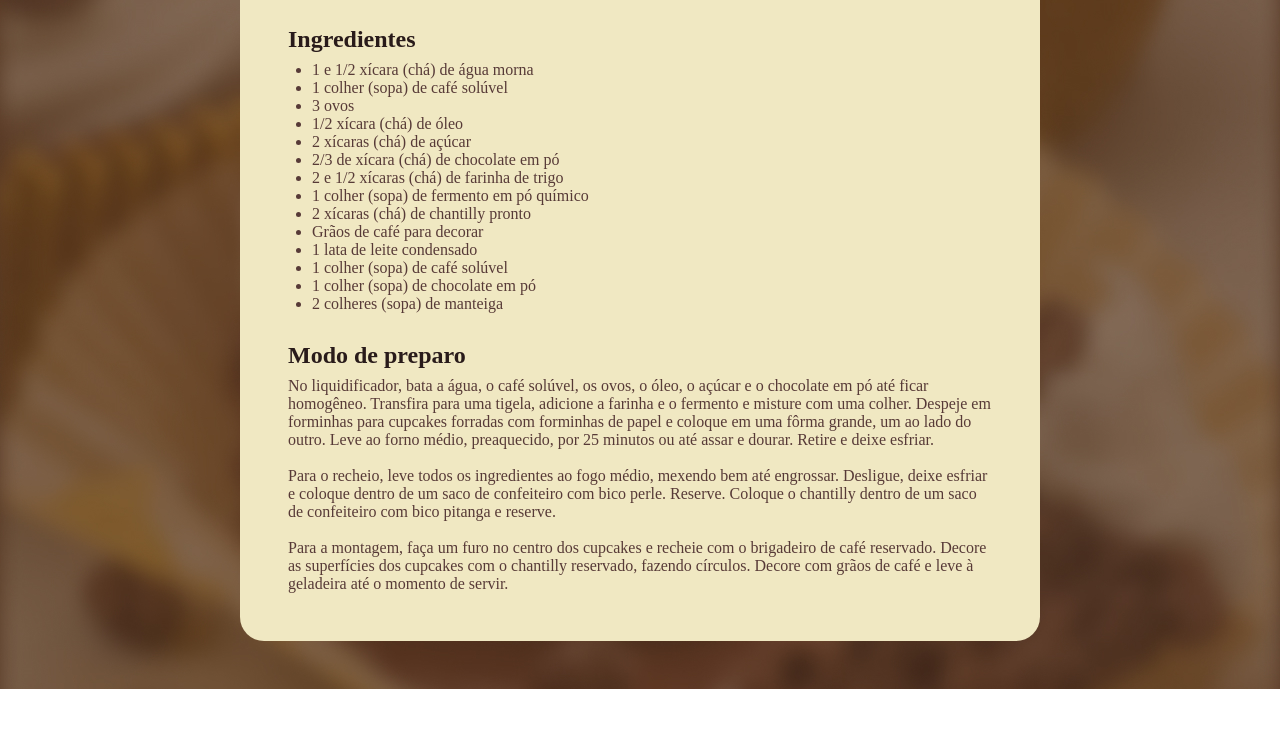
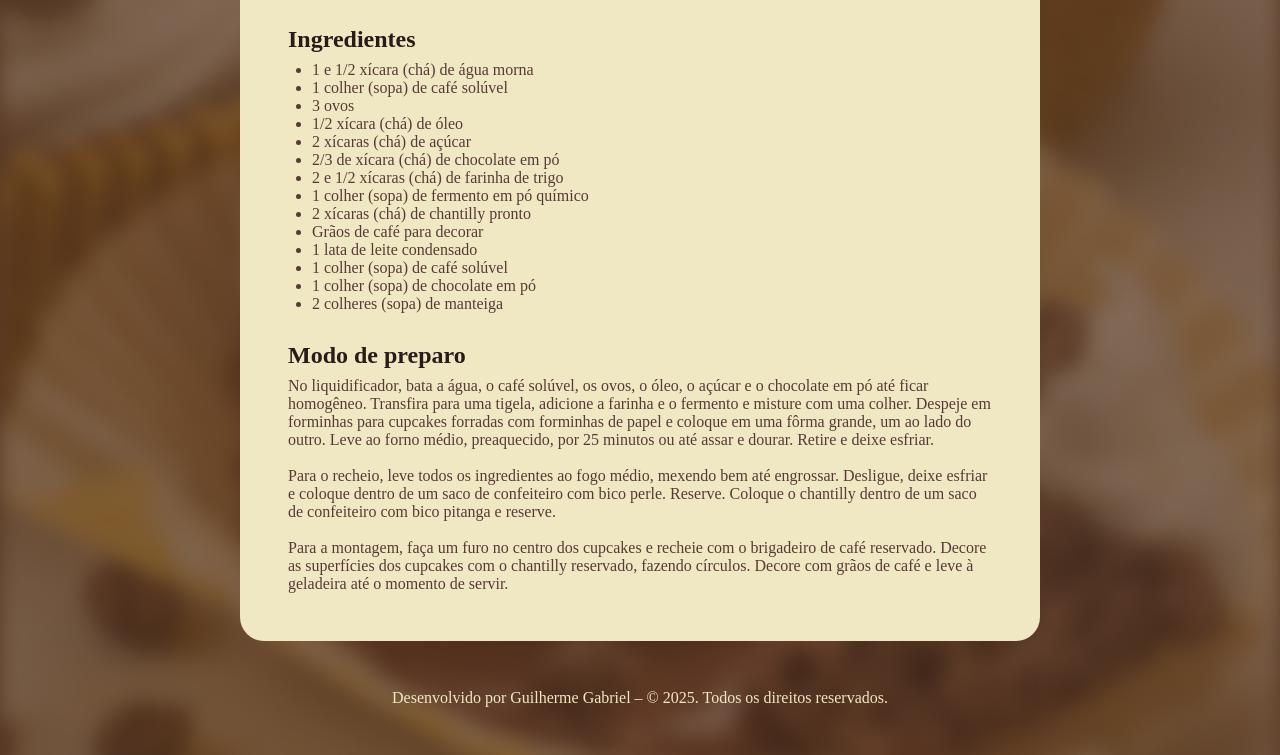
Before and after one commit to guilhermegabrielss/rocketseat-pagina-receita, a plain HTML site: page index.html in a window 1280 px wide. Shown: the part 669-1424 px from the top of the page. Before the commit the page ends 1358 px from the top, so only its background shows below. Drawn offline with Linux system fonts and the light colour scheme; a web font is replaced by a local one.

Commit message:
adicionando frase de direitos reservados

```diff
--- a/index.html
+++ b/index.html
@@ -69,5 +69,6 @@
         </section>
       </main>
     </div>
+    <p class="author">Desenvolvido por Guilherme Gabriel – &copy 2025. Todos os direitos reservados.</p>
   </body>
 </html>
```
